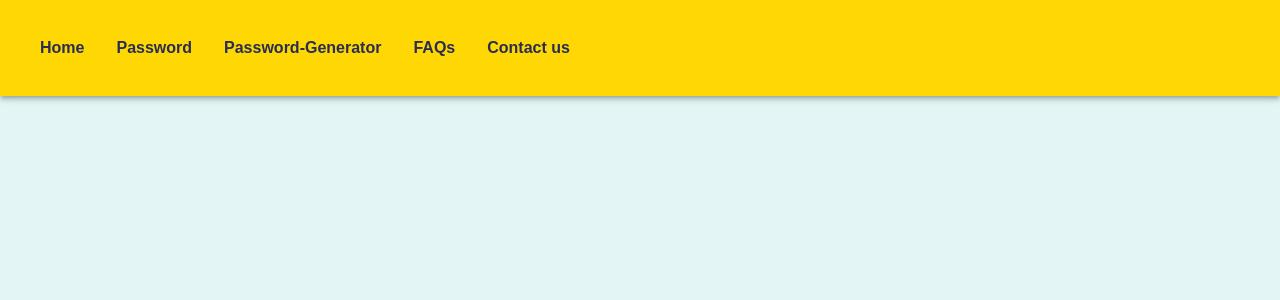
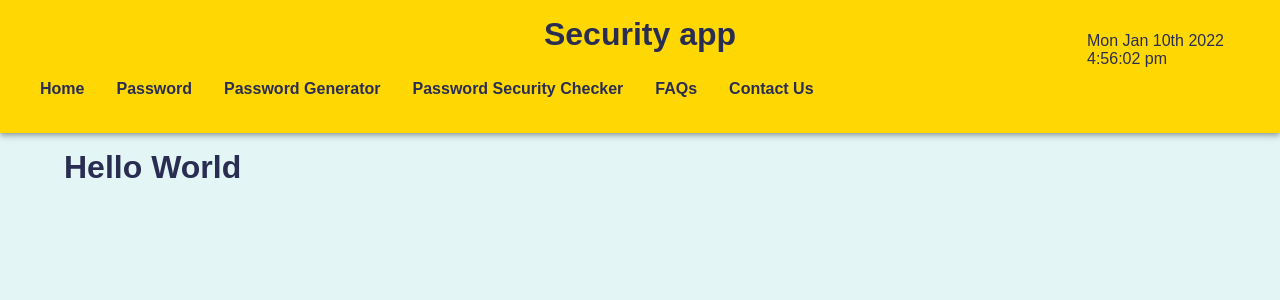
Before and after one commit to Hopellax/Password-manager-Comp1004, a React (Create React App) app in the folder site/: page /contact-us in a window 1280 px wide. Shown: the top 300 px of the page. Built offline with nearby package versions, Linux system fonts and the light colour scheme.

Commit message:
Navbar updates

```diff
--- a/site/package.json
+++ b/site/package.json
@@ -10,6 +10,7 @@
     "@testing-library/jest-dom": "^5.16.1",
     "@testing-library/react": "^12.1.2",
     "@testing-library/user-event": "^13.5.0",
+    "moment": "^2.29.1",
     "react": "^17.0.2",
     "react-dom": "^17.0.2",
     "react-router-dom": "^6.2.1",
--- a/site/src/App.js
+++ b/site/src/App.js
@@ -3,6 +3,7 @@ import { Routes, Route } from "react-router-dom";
 import Password from "./pages/password";
 import Landing from "./pages/landing";
 import PasswordGen from "./pages/PasswordGen";
+import Securitychecker from "./pages/Securitychecker";
 import FAQs from "./pages/FAQs";
 import Contact from "./pages/Contact";
 import NavBar from './components/NavBar';
@@ -27,11 +28,12 @@ function App() {
         <NavBar />
         <main>
           <Routes>
-            <Route path="/" element={<Landing />} />
+            <Route path="/home" element={<Landing />} />
             <Route path="/password" element={<Password />} />
             <Route path="/password-generator" element={ <PasswordGen /> } />
             <Route path="/faqs" element={ <FAQs /> } />
-            <Route path="/contact" element={ <Contact /> } />
+            <Route path="/contact-us" element={ <Contact /> } />
+            <Route path="/password-security-checker" element={ <Securitychecker />} />
           </Routes>
         </main>
       </ThemeProvider>
--- a/site/src/components/NavBar.jsx
+++ b/site/src/components/NavBar.jsx
@@ -9,12 +9,19 @@ import MenuIcon from '@mui/icons-material/Menu';
 import Container from '@mui/material/Container';
 import MenuItem from '@mui/material/MenuItem';
 import { Link } from "react-router-dom";
+import moment from "moment";
 
-const pages = ['Home', 'Password', 'Password-Generator', 'FAQs', 'Contact us'];
+const pages = ['Home', 'Password', 'Password-Generator', 'Password-Security-Checker', 'FAQs', 'Contact-Us'];
 
 const NavBar = () => {
     const [anchorElNav, setAnchorElNav] = React.useState(null);
     const [anchorElUser, setAnchorElUser] = React.useState(null);
+    const [date, setDate] = React.useState(moment());
+
+    React.useEffect(() => {
+        const interval = setInterval(() => setDate(moment()), 1000);
+        return () => clearInterval(interval);
+    }, [])
 
     const handleOpenNavMenu = (event) => {
         setAnchorElNav(event.currentTarget);
@@ -34,6 +41,13 @@ const NavBar = () => {
     return (
         <AppBar position="static">
             <Container maxWidth="xl">
+                <div style={{ display: "flex", position: "relative" }}>
+                    <h1 style={{ margin: "auto" }}>Security app</h1>
+                    <div style={{ position: "absolute", right: "1em", top: "1em" }}>
+                        <p>{date.format("ddd MMM Do YYYY")}</p>
+                        <p>{date.format("h:mm:ss a")}</p>
+                    </div>
+                </div>
                 <Toolbar disableGutters>
                     <Box sx={{ flexGrow: 1, display: { xs: 'flex', md: 'none' } }}>
                         <IconButton
@@ -71,10 +85,13 @@ const NavBar = () => {
                             ))}
                         </Menu>
                     </Box>
-                    <Box sx={{ flexGrow: 1, display: { xs: 'none', md: 'flex' } }}>
+                    <Box
+                        sx={{ flexGrow: 1, display: { xs: 'none', md: 'flex' } }}
+                        style={{ minHeight: "0", paddingTop: "0.5em" }}
+                    >
                         {pages.map((page) => (
                             <div className="a__navlink" key={page}>
-                                <Link to={page.toLowerCase()}>{page}</Link>
+                                <Link to={page.toLowerCase()}>{page.replace(/-/g, ' ')}</Link>
                             </div>
                         ))}
                     </Box>
--- /dev/null
+++ b/site/src/pages/Contact.jsx
@@ -0,0 +1,9 @@
+import React from "react";
+
+function page(props) {
+  return (
+    <h1>Hello World</h1>
+  )
+}
+
+export default page;
--- /dev/null
+++ b/site/src/pages/FAQs.jsx
@@ -0,0 +1,9 @@
+import React from "react";
+
+function page(props) {
+  return (
+    <h1>Hello World</h1>
+  )
+}
+
+export default page;
--- /dev/null
+++ b/site/src/pages/PasswordGen.jsx
@@ -0,0 +1,73 @@
+import React from "react";
+import Slider from '@mui/material/Slider';
+import { Button, IconButton, InputAdornment, OutlinedInput, Paper, Snackbar, TextField } from "@mui/material";
+import ContentCopy from "@mui/icons-material/ContentCopy";
+
+function Page(props) {
+  const [length, setLength] = React.useState(20);
+  const [Numberofpasswords, setNumberofpasswords] = React.useState(1);
+  const [passwords, setPasswords] = React.useState();
+  const [showToast, setShowToast] = React.useState(false);
+
+  function generatePassword() {
+    var charset = "abcdefghijklmnopqrstuvwxyzABCDEFGHIJKLMNOPQRSTUVWXYZ0123456789!£$%^&*@",
+      Password = "";
+    for (var i = 0, n = charset.length; i < length; ++i) {
+      Password += charset.charAt(Math.floor(Math.random() * n));
+    }
+    return Password;
+  }
+
+  async function copyToClipboard(text) {
+    await navigator.clipboard.writeText(text);
+    setShowToast(true);
+  }
+
+  return (
+    <Paper>
+      <form onSubmit={function (e) {
+        e.preventDefault()
+        let newPasswords = [];
+        for (let i = 0; i < Numberofpasswords; i++) {
+          newPasswords.push(generatePassword());
+        }
+        setPasswords(newPasswords);
+
+      }}>
+        <h2>Password length: {length}</h2>
+        <Slider value={length} onChange={(e) => setLength(Number(e.target.value))} aria-label="Default" valueLabelDisplay="auto" max={35} min={8} />
+        <h2>Number of passwords to create: {Numberofpasswords}</h2>
+        <Slider value={Numberofpasswords} onChange={(e) => setNumberofpasswords(Number(e.target.value))} aria-label="Default" valueLabelDisplay="auto" max={8} min={1} />
+        <div style={{ margin: "2em", display: "grid", gridTemplateColumns: "1fr 1fr", placeItems: "center", rowGap: "1em" }}>
+          {passwords && passwords.map(password => (
+            <OutlinedInput
+              value={password}
+              style={{ width: "80%" }}
+              endAdornment={
+                <InputAdornment position="end">
+                  <IconButton
+                    aria-label="copy to clipboard"
+                    onClick={() => copyToClipboard(password)}
+                    edge="end"
+                  >
+                    <ContentCopy />
+                  </IconButton>
+                </InputAdornment>
+              }
+            />
+          ))}
+        </div>
+        <Button variant="contained" type="submit">Generate password</Button>
+      </form>
+      <Snackbar
+        open={showToast}
+        autoHideDuration={6000}
+        onClose={() => setShowToast(false)}
+        message="Copied to clipboard"
+        action={null}
+      />
+    </Paper>
+  )
+}
+
+export default Page;
--- /dev/null
+++ b/site/src/pages/Securitychecker.jsx
@@ -0,0 +1,9 @@
+import React from "react";
+
+function Page(props) {
+  return (
+    <h1>Hello World</h1>
+  )
+}
+
+export default Page;
```
Also changed, not shown: 1 other file (tests, documents, lock files or other folders).
